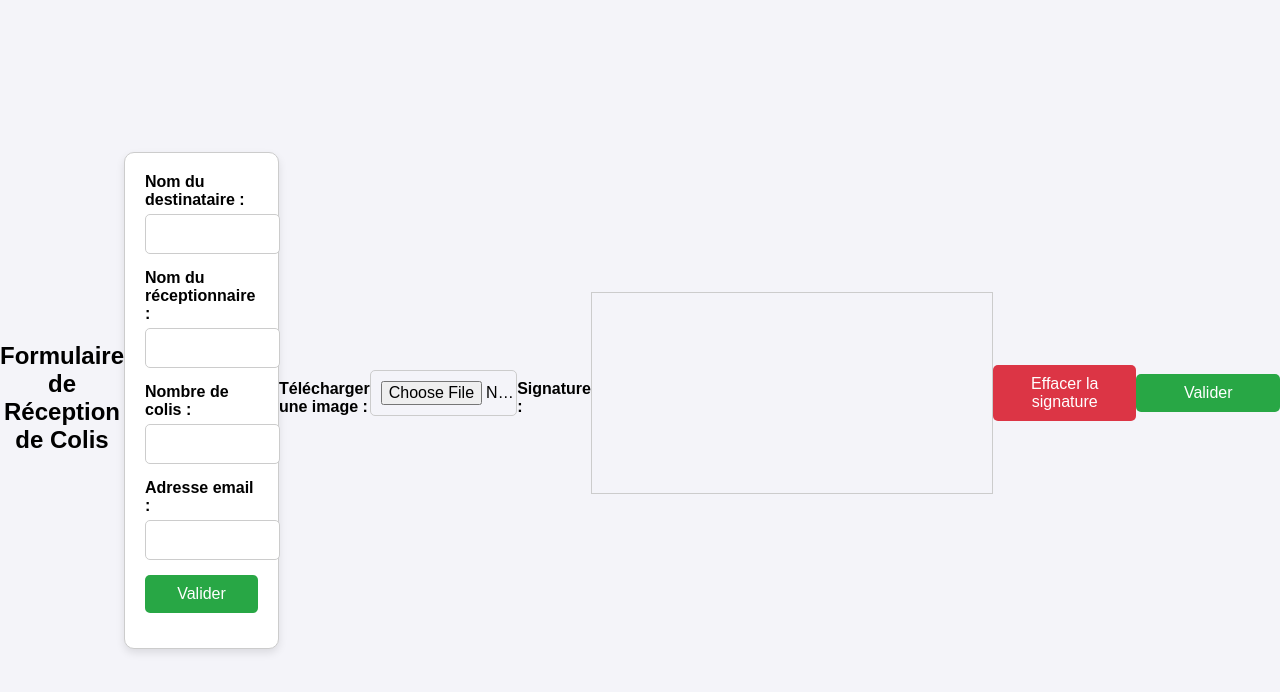
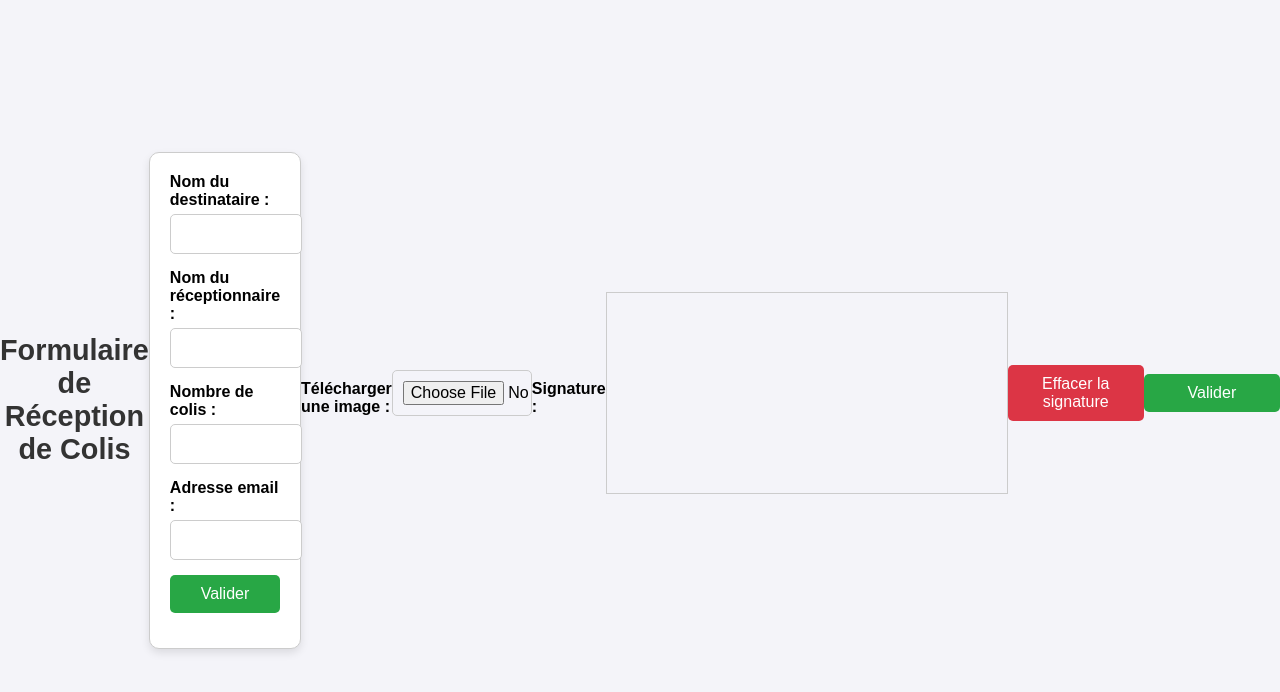
Before and after one commit to fourcheerv/colis, a website: page index.html in a window 1280 px wide. Drawn offline with Linux system fonts and the light colour scheme.

Commit message:
html titre

```diff
--- a/index.html
+++ b/index.html
@@ -29,8 +29,9 @@
 
         h1 {
             text-align: center;
-            font-size: 1.5em;
-            margin-bottom: 20px;
+            margin-top: 20px; /* Espacement avec le haut de la page */
+            font-size: 1.8em;
+            color: #333;
         }
 
         label {
```
